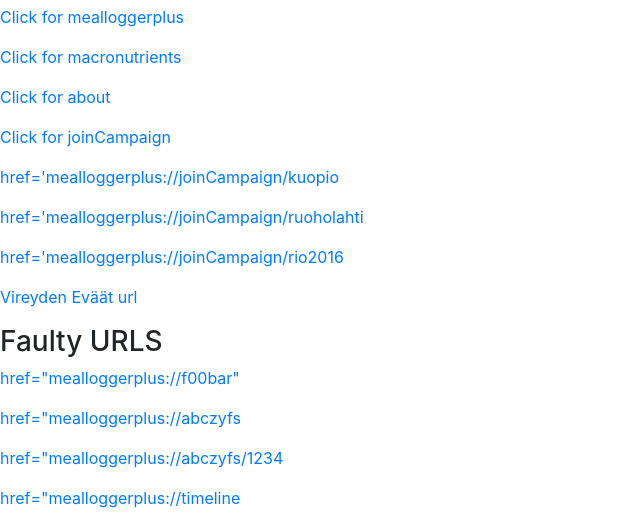
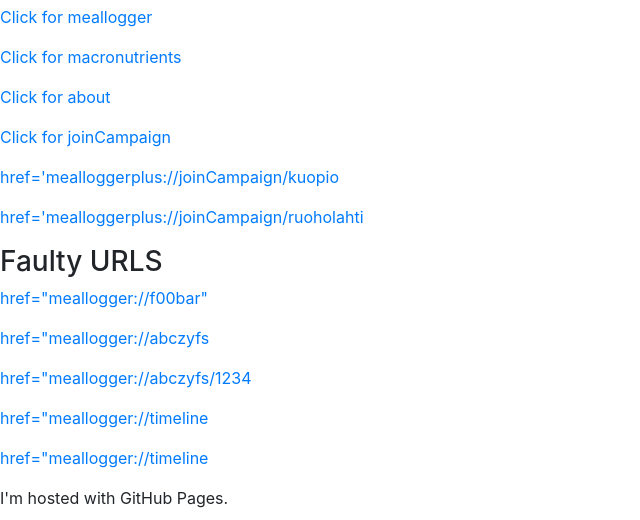
Before and after one commit to aoahonen/aoahonen.github.io, a plain HTML site: page index.html in a window 1280 px wide. Shown: the part 88-608 px from the top of the page, without its empty margins (0-640 px from the left). Drawn offline with nearby package versions, Linux system fonts and the light colour scheme.

Commit message:
Update index.html

```diff
--- a/index.html
+++ b/index.html
@@ -25,57 +25,50 @@
 	  	<h4>aoahonen</h4>
 
 		<p>
-			<a href="mealloggerplus://"> Click for mealloggerplus</a>
+			<a href="meallogger://"> Click for meallogger</a>
 		</p>
 
 		<p>
-			<a href="mealloggerplus://macronutrients"> Click for macronutrients</a>
+			<a href="meallogger://macronutrients"> Click for macronutrients</a>
 		</p>
 
 		<p>
-		 	<a href="mealloggerplus://about"> Click for about</a>
+		 	<a href="meallogger://about"> Click for about</a>
 		</p>
 
 		<p>
-		 	<a href="mealloggerplus://joinCampaign"> Click for joinCampaign</a>
+		 	<a href="meallogger://joinCampaign"> Click for joinCampaign</a>
 		</p>
 
 		<p>
-		 	<a href="mealloggerplus://joinCampaign/kuopio">href='mealloggerplus://joinCampaign/kuopio</a>
+		 	<a href="meallogger://joinCampaign/kuopio">href='mealloggerplus://joinCampaign/kuopio</a>
 		</p>
 
 		<p>
-		 	<a href="mealloggerplus://joinCampaign/ruoholahti">href='mealloggerplus://joinCampaign/ruoholahti</a>
+		 	<a href="meallogger://joinCampaign/ruoholahti">href='mealloggerplus://joinCampaign/ruoholahti</a>
+		</p>
+
+
+		<h3>Faulty URLS</h3>
+
+		<p>
+			<a href="meallogger://f00bar">href="meallogger://f00bar"</a>
 		</p>
 
 		<p>
-		 	<a href="mealloggerplus://joinCampaign/rio2016">href='mealloggerplus://joinCampaign/rio2016</a>
-		</p>
-
-
-		<p>
-			<a href="https://get.meallogger.com/g/HQIdcUUlN5Y">Vireyden Eväät url</a>
-		</p>
-		<h3>Faulty URLS</h3>
-
-		<p>
-			<a href="mealloggerplus://f00bar">href="mealloggerplus://f00bar"</a>
+			<a href="meallogger://abczyfs">href="meallogger://abczyfs</a>
 		</p>
 
 		<p>
-			<a href="mealloggerplus://abczyfs">href="mealloggerplus://abczyfs</a>
+			<a href="meallogger://abczyfs/1234">href="meallogger://abczyfs/1234</a>
 		</p>
 
 		<p>
-			<a href="mealloggerplus://abczyfs/1234">href="mealloggerplus://abczyfs/1234</a>
+			<a href="meallogger://timeline">href="meallogger://timeline</a>
 		</p>
 
 		<p>
-			<a href="mealloggerplus://timeline">href="mealloggerplus://timeline</a>
-		</p>
-
-		<p>
-			<a href="mealloggerplus://timeline?type=user&id=1690">href="mealloggerplus://timeline</a>
+			<a href="meallogger://timeline?type=user&id=1690">href="meallogger://timeline</a>
 		</p>
 
 	  <div>
```
